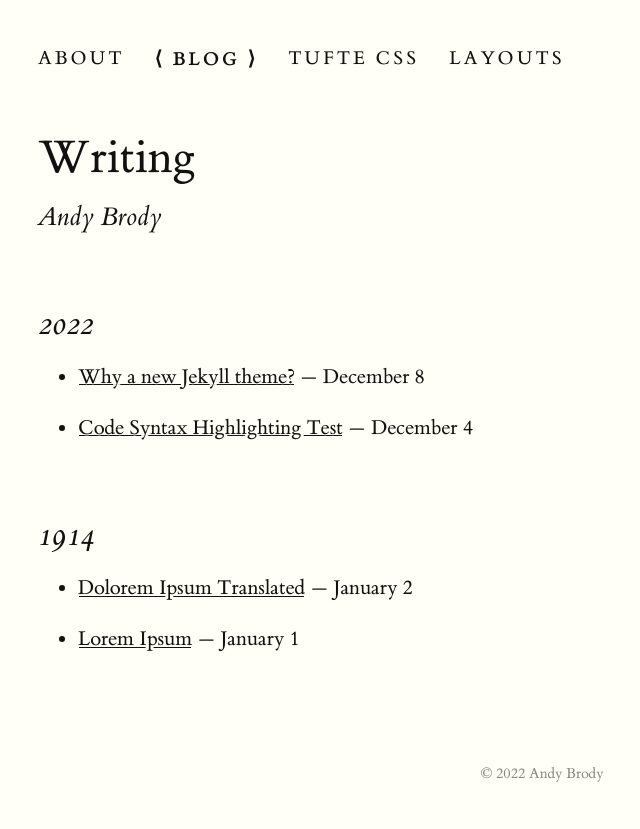
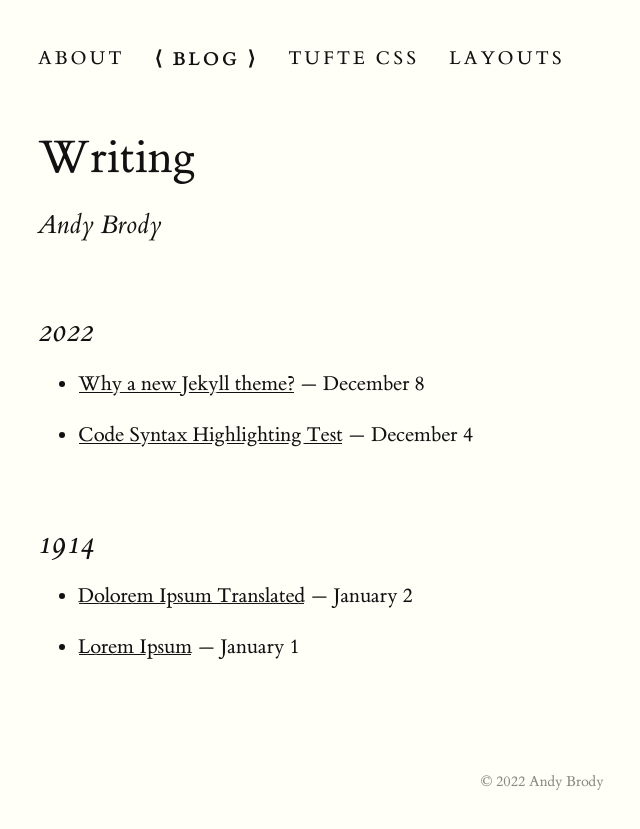
Before and after one commit to ab/jekyll-theme-tufte, a Jekyll site: the page built from blog/index.md, in a window 1280 px wide. Shown: the top 829 px of the page, without its empty margins (122-762 px from the left). Built offline with Jekyll 4.4.1, drawn with Linux system fonts in a browser that asks for light colours.

Commit message:
Slightly expand h1 margin.

```diff
--- a/_sass/_extras.scss
+++ b/_sass/_extras.scss
@@ -248,13 +248,13 @@ hr.slender {
 //     line-height: 1.08888888888889; }
 h1 { font-weight: 400;
      margin-top: 4rem;
-     margin-bottom: 1.5rem;
+     margin-bottom: 2rem;
      font-size: 3.2rem;
      line-height: 1; }
 
 h1.header-title { font-weight: 400;
      margin-top: 4rem;
-     margin-bottom: 1.5rem;
+     margin-bottom: 2rem;
      font-size: 6rem;
      line-height: 1;
      a {
```
